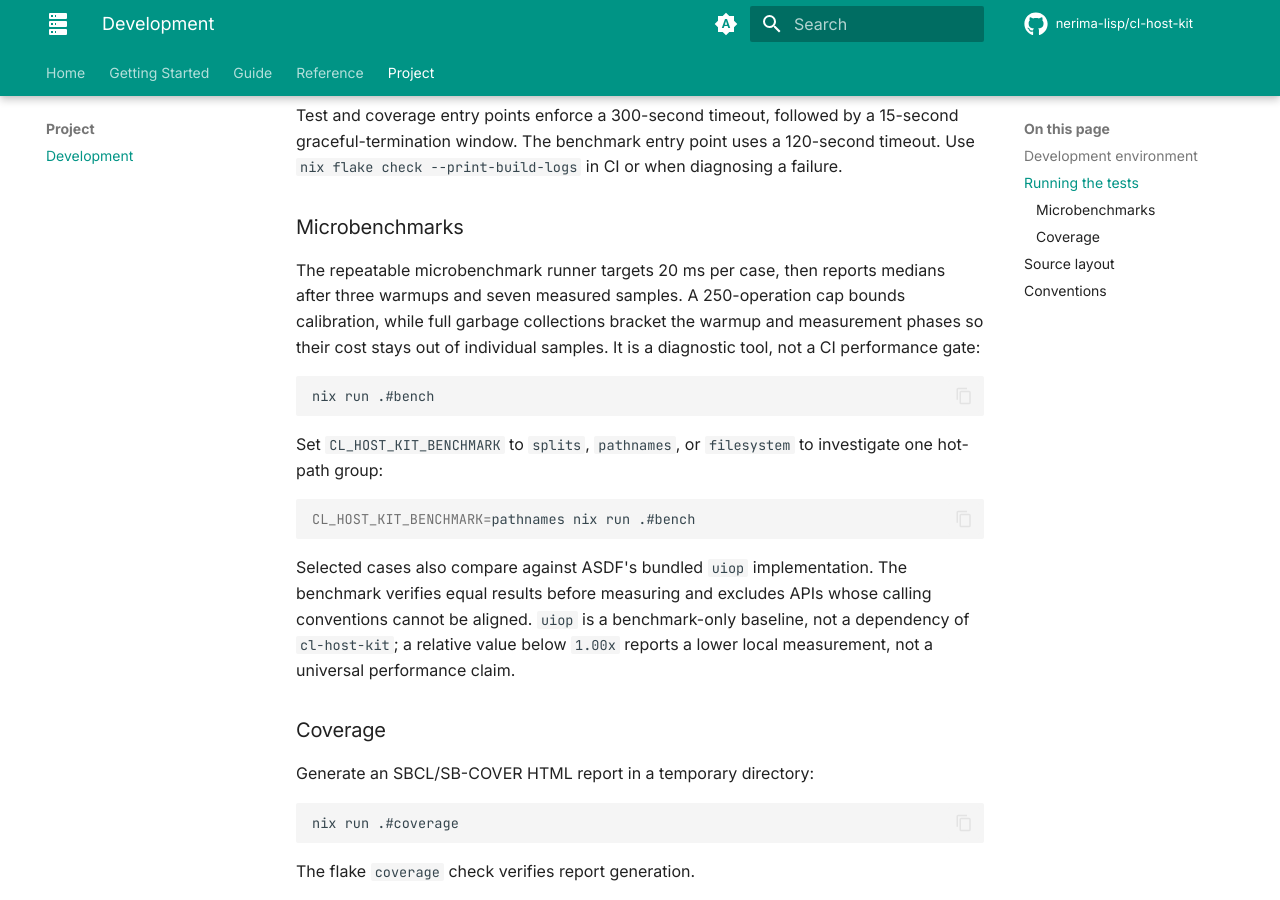
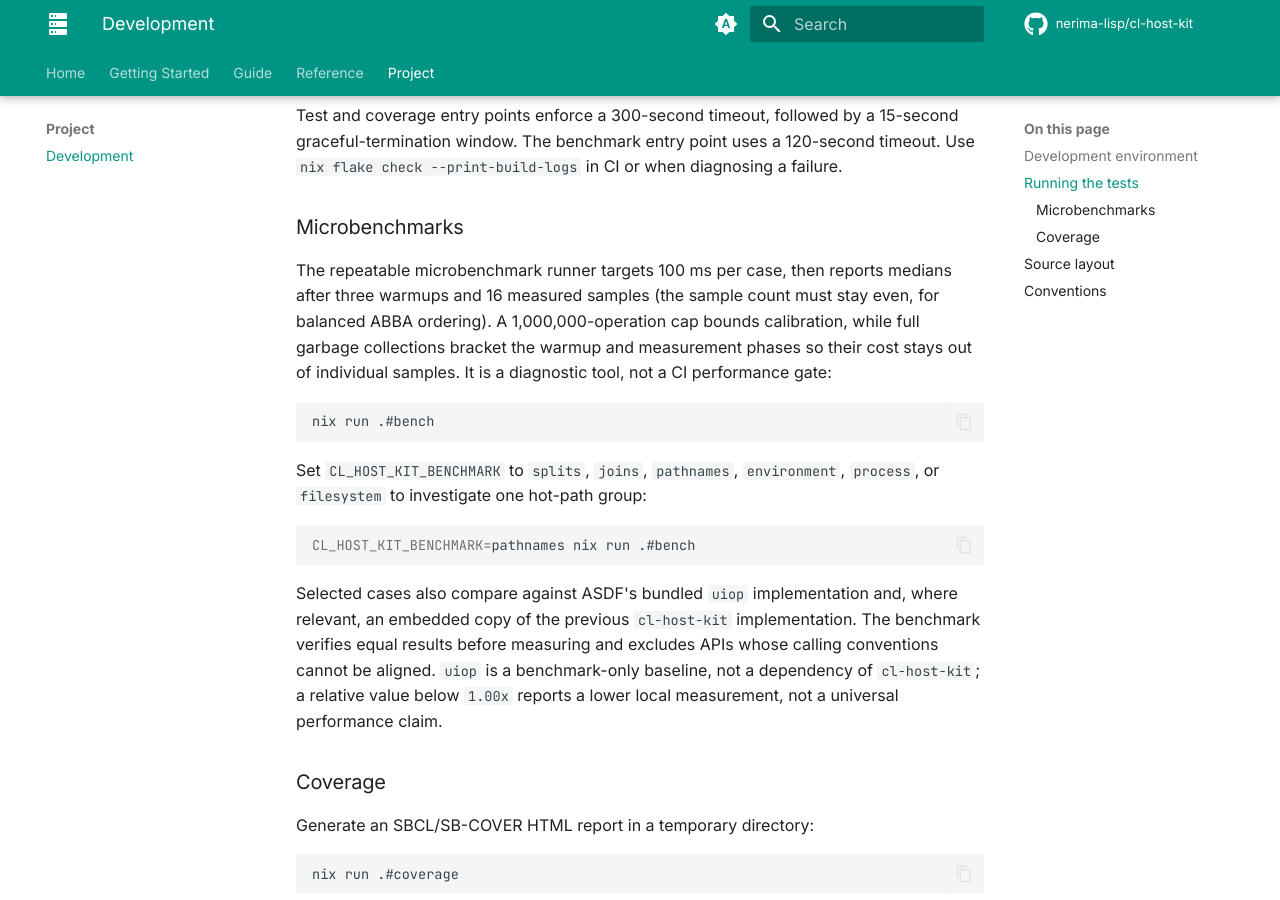
Before and after one commit to nerima-lisp/cl-host-kit, an MkDocs documentation site: the page built from docs/src/project/development.md, in a window 1280 px wide and 900 px high, scrolled down 809 px. Built offline with MkDocs 1.6.1 and Material for MkDocs 9.7.7, drawn with Linux system fonts in a browser that asks for light colours; comment, search, counter and statistics services are not loaded.

Commit message:
Reduce redundant syscalls and allocation across hot paths
- directory-operations: reuse file-metadata already fetched while walking
  a tree instead of re-stat'ing each entry; base delete-file-if-exists on
  a single lstat instead of an existence check followed by a metadata read.
- file-io: guard atomic file copy against the source changing between the
  initial stat and the open (verify via fstat on the opened descriptor);
  grow the octet-stream read buffer in place instead of copying through an
  intermediate fixed buffer; reuse chunk buffers in
  call-with-fresh-stream-chunks when a read fills them completely.
- filesystem-metadata: add file-metadata-if-exists, an ENOENT/ENOTDIR-
  tolerant variant, so callers that only need presence-and-metadata avoid
  a separate existence probe.
- pathnames: drop redundant directory-pathname coercion and length/subseq
  comparison in pathname-within-p in favor of a direct component-prefix
  walk.
- strings: add bitmap/hash-table fast paths to split-string for
  larger separator sets, and a length-aware direct-copy join-strings for
  lists and vectors instead of routing everything through
  with-output-to-string.
- environment: switch %validate-environment-bindings's duplicate-name
  check to a hash table once binding count exceeds 16, avoiding O(n^2)
  behavior for large binding lists.
- bench: rework microbench.lisp to calibrate against a wall-clock target
  with an operation cap, use balanced ABBA paired sampling against both
  UIOP and embedded previous implementations, and read tuning from
  CL_HOST_KIT_BENCH_* environment variables; extend coverage to joins,
  environment, and process-adjacent cases.
- docs: sync development.md's benchmark tuning figures and
  CL_HOST_KIT_BENCHMARK group list with the runner's new defaults.

````diff
--- a/docs/src/project/development.md
+++ b/docs/src/project/development.md
@@ -43,9 +43,10 @@ diagnosing a failure.
 
 ### Microbenchmarks
 
-The repeatable microbenchmark runner targets 20 ms per case, then reports
-medians after three warmups and seven measured samples. A 250-operation cap
-bounds calibration, while full garbage collections bracket the warmup and
+The repeatable microbenchmark runner targets 100 ms per case, then reports
+medians after three warmups and 16 measured samples (the sample count must
+stay even, for balanced ABBA ordering). A 1,000,000-operation cap bounds
+calibration, while full garbage collections bracket the warmup and
 measurement phases so their cost stays out of individual samples. It is a
 diagnostic tool, not a CI performance gate:
 
@@ -53,18 +54,20 @@ diagnostic tool, not a CI performance gate:
 nix run .#bench
 ```
 
-Set `CL_HOST_KIT_BENCHMARK` to `splits`, `pathnames`, or `filesystem` to
-investigate one hot-path group:
+Set `CL_HOST_KIT_BENCHMARK` to `splits`, `joins`, `pathnames`, `environment`,
+`process`, or `filesystem` to investigate one hot-path group:
 
 ```sh
 CL_HOST_KIT_BENCHMARK=pathnames nix run .#bench
 ```
 
-Selected cases also compare against ASDF's bundled `uiop` implementation. The
-benchmark verifies equal results before measuring and excludes APIs whose
-calling conventions cannot be aligned. `uiop` is a benchmark-only baseline,
-not a dependency of `cl-host-kit`; a relative value below `1.00x` reports a
-lower local measurement, not a universal performance claim.
+Selected cases also compare against ASDF's bundled `uiop` implementation and,
+where relevant, an embedded copy of the previous `cl-host-kit`
+implementation. The benchmark verifies equal results before measuring and
+excludes APIs whose calling conventions cannot be aligned. `uiop` is a
+benchmark-only baseline, not a dependency of `cl-host-kit`; a relative value
+below `1.00x` reports a lower local measurement, not a universal performance
+claim.
 
 ### Coverage
 
````
Also changed, not shown: README.md, 12 other files.
